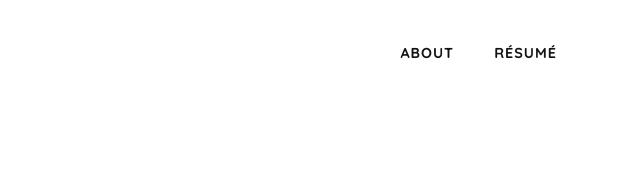
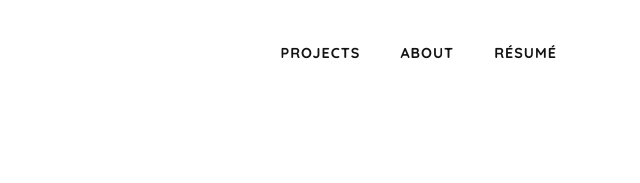
Before and after one commit to jchui/jchui-website, a Gatsby site: page / in a window 1280 px wide. Shown: the top 183 px of the page, 639-1279 px from the left. Built offline with nearby package versions, Linux system fonts and the light colour scheme; Gatsby itself is replaced by a stand-in of ours.

Commit message:
Updated header

```diff
--- a/src/components/header.js
+++ b/src/components/header.js
@@ -15,6 +15,7 @@ const Header = () => (
         </div>
         <div className="column">
           <ul>
+            <li><Link to="../../">Projects</Link></li>
             <li><Link to="../../about">About</Link></li>
             <li><Link to="../../resume">Résumé</Link></li>
           </ul>
```
